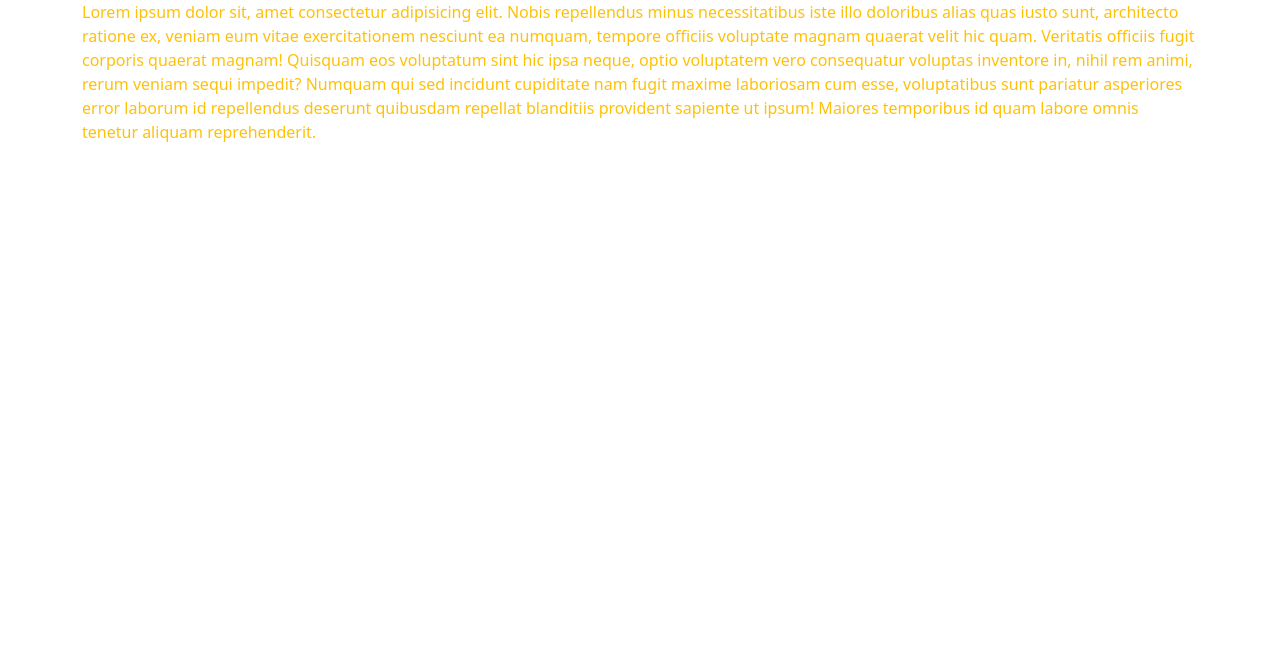
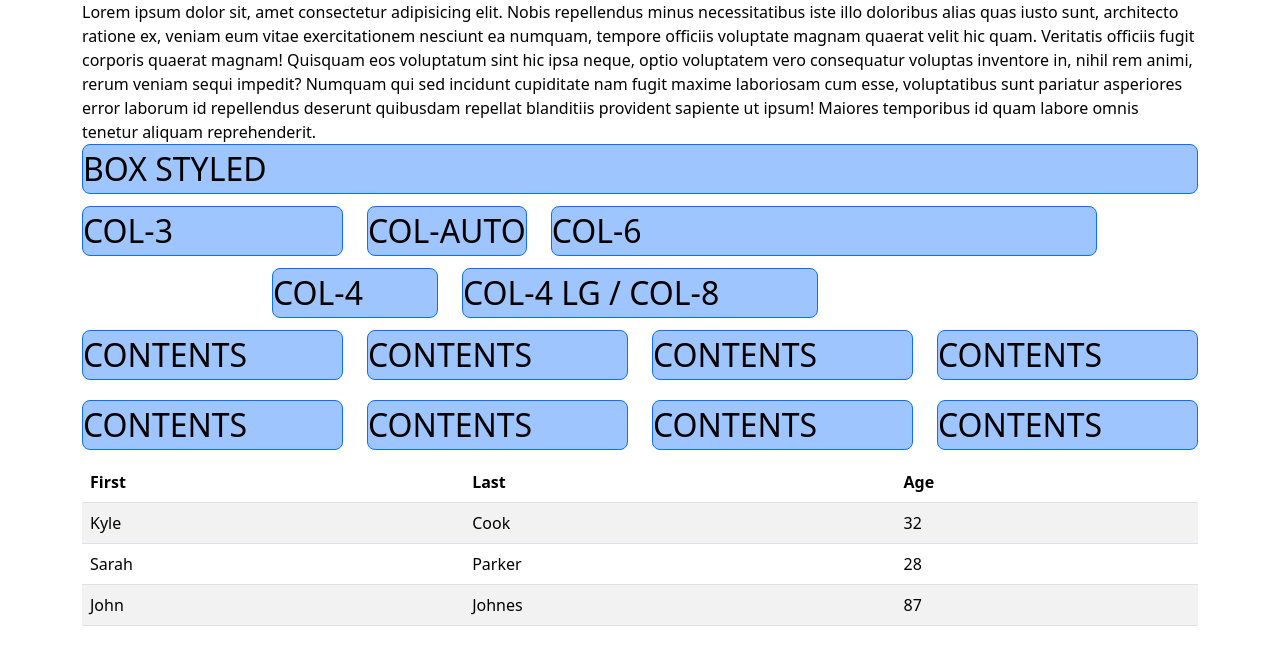
Before and after one commit to professorhobo31/Bootstrap-Sass-PracticeRepo, a website: page practice1/index.html in a window 1280 px wide. Drawn offline with Linux system fonts and the light colour scheme.

Commit message:
Complete practice up to tables section

```diff
--- a/notes.txt
+++ b/notes.txt
@@ -61,3 +61,7 @@ Additionally, and before starting the in-depth learning process with bootstrap,
 To truly begin working with bootstrap at this point, we must add the line '@import "../../node_modules/bootstrap/scss/bootstrap.scss";' to the beginning of our main.scss file. This line links to a sort of index file within the bootstrap package and imports all the standard variables, functions, components, etc.
 
 An important initial structure to understand within bootstrap is the grid system. Bootstrap handles its different objects by using classes assigned to each div, span or whatever within our html. Combined with some knowledge of emmet, this ends up becoming a dynamic workflow. The CONTAINER wraps our grid system. ROWS represent individual rows in our grid. And COLUMNS that represent columns inside our rows. So the system is 3 layers deep. The key feature in Bootstrap is that, through media queries, it adapts containers and text to the screen size. If we used "container-lg" every screen defined as "lg" (large) or smaller will see our container as a fluid, 100% width object but larger screens will have our container grow on breakpoints. Alternatively, "container-fluid" makes it always take 100% of the screen.
+
+We can add columns directly inside a container, without regard for the numbers: they will be distributed properly inside a container and they will have some gaps in between. They are programmed in such a way that each row has 12 column spaces. We can play with this: assigning a "col-6" class to our div will mean it'll take 50% of the space in our container. "col-auto" can be used whenever we want a column that gets resized to the text inside. When we exceed the 12 columns size, our columns simply wrap onto the next line.
+
+When it comes to tables, a few settings to remember are table-striped and table-striped-columns which allow us to make better looking tables very fast. "table-success" and "table-danger" can be used in each specific cell to color them green or red and better display our data. (remember table-primary and table-dark, etc)
--- a/practice1/gulpfile.js
+++ b/practice1/gulpfile.js
@@ -92,7 +92,7 @@ gulp.task('serve', gulp.series('sass', function(){
 
 
 
-   gulp.watch('src/*.html').on('change', browserSync.reload);
+   gulp.watch('./*.html').on('change', browserSync.reload);
 
   }));
 
@@ -124,4 +124,4 @@ gulp.task('fonts', () => {
 
 /* ejecucion */
 
-gulp.task('default', gulp.parallel('js', 'font-awesome', 'fonts', 'serve'))
+gulp.task('default', gulp.series('js', 'font-awesome', 'fonts', 'serve'))
--- a/practice1/index.html
+++ b/practice1/index.html
@@ -10,13 +10,110 @@
   </head>
 
   <body>
-
-    <div class="container-md">Lorem ipsum dolor sit, amet consectetur adipisicing elit. Nobis repellendus minus necessitatibus iste illo doloribus alias quas iusto sunt, architecto ratione ex, veniam eum vitae exercitationem nesciunt ea numquam, tempore officiis voluptate magnam quaerat velit hic quam. Veritatis officiis fugit corporis quaerat magnam! Quisquam eos voluptatum sint hic ipsa neque, optio voluptatem vero consequatur voluptas inventore in, nihil rem animi, rerum veniam sequi impedit? Numquam qui sed incidunt cupiditate nam fugit maxime laboriosam cum esse, voluptatibus sunt pariatur asperiores error laborum id repellendus deserunt quibusdam repellat blanditiis provident sapiente ut ipsum! Maiores temporibus id quam labore omnis tenetur aliquam reprehenderit.</div>
+    <div class="container-md" id="loremIpsum">
+      Lorem ipsum dolor sit, amet consectetur adipisicing elit. Nobis
+      repellendus minus necessitatibus iste illo doloribus alias quas iusto
+      sunt, architecto ratione ex, veniam eum vitae exercitationem nesciunt ea
+      numquam, tempore officiis voluptate magnam quaerat velit hic quam.
+      Veritatis officiis fugit corporis quaerat magnam! Quisquam eos voluptatum
+      sint hic ipsa neque, optio voluptatem vero consequatur voluptas inventore
+      in, nihil rem animi, rerum veniam sequi impedit? Numquam qui sed incidunt
+      cupiditate nam fugit maxime laboriosam cum esse, voluptatibus sunt
+      pariatur asperiores error laborum id repellendus deserunt quibusdam
+      repellat blanditiis provident sapiente ut ipsum! Maiores temporibus id
+      quam labore omnis tenetur aliquam reprehenderit.
+    </div>
 
     <!-- /////////////////////////////////////GRID PRACTICE//////////////////////////////////////////////// -->
 
+    <div class="container" id="practiceGrid">
+      <div class="row">
+        <div class="col"><div class="box">BOX STYLED</div></div>
+      </div>
+    </div>
+    <!-- notice how this grid fills the whole screen but the next one divides itself with some gaps-->
 
+    <div class="container" id="practiceGrid2">
+      <div class="row">
+        <div class="col-3"><div class="box">COL-3</div></div>
+        <div class="col-auto"><div class="box">COL-AUTO</div></div>
+        <div class="col-6"><div class="box">COL-6</div></div>
+      </div>
+    </div>
+    <!-- we need only keep adding columns that they will be distributed properly along our container-->
 
+    <div class="container" id="practiceGrid3">
+      <div class="row">
+        <div class="col-2 offset-2"><div class="box">COL-4</div></div>
+        <div class="col-lg-4 col-8">
+          <div class="box">COL-4 LG / COL-8</div>
+        </div>
+      </div>
+      <!-- the col-lg class tells bootstrap to size the column to 4 in large and above screens, then size it to 8 on smaller devices. Offset skips a couple spaces prior -->
+    </div>
+
+    <div class="container" id="practiceGrid4">
+      <div class="row row-cols-2 row-cols-lg-4 gy-2">
+        <!-- row cols 2 sets our grid to keep 2 columns as we add more and more content. gy sets the gap in the y dimension. To change the horizontal gaps, we use g-3, g-4, etc-->
+        <div class="col">
+          <div class="box">CONTENTS</div>
+        </div>
+        <div class="col">
+          <div class="box">CONTENTS</div>
+        </div>
+        <div class="col">
+          <div class="box">CONTENTS</div>
+        </div>
+        <div class="col">
+          <div class="box">CONTENTS</div>
+        </div>
+        <div class="col">
+          <div class="box">CONTENTS</div>
+        </div>
+        <div class="col">
+          <div class="box">CONTENTS</div>
+        </div>
+        <div class="col">
+          <div class="box">CONTENTS</div>
+        </div>
+        <div class="col">
+          <div class="box">CONTENTS</div>
+        </div>
+      </div>
+    </div>
+
+    <!-- /////////////////////////////////////TABLE PRACTICE/////////////////////////////////////////////// -->
+
+    <div id="tableContainer" class="container">
+      <table class="table table-striped">
+        <thead>
+          <tr>
+            <th>First</th>
+            <th>Last</th>
+            <th>Age</th>
+          </tr>
+        </thead>
+        <tbody>
+          <tr>
+            <td>Kyle</td>
+            <td>Cook</td>
+            <td>32</td>
+          </tr>
+          <tr>
+            <td>Sarah</td>
+            <td>Parker</td>
+            <td>28</td>
+          </tr>
+          <tr>
+            <td>John</td>
+            <td>Johnes</td>
+            <td>87</td>
+          </tr>
+        </tbody>
+      </table>
+    </div>
+    <!--Here we can see an example table. We can make our table have alternating colors with table-striped and
+    table-striped-columns-->
 
     <!-- /////////////////////////////////////BOOTSTRAP SCRIPS///////////////////////////////////////////// -->
     <script src="./src/js/jquery.min.js" charset="utf-8"></script>
--- a/practice1/src/scss/main.scss
+++ b/practice1/src/scss/main.scss
@@ -1,6 +1,15 @@
 @import "../../node_modules/bootstrap/scss/bootstrap.scss";
 
- body {
-     background-color: $white;
-     color: $yellow;
- }
+body {
+  background-color: $white;
+  color: $black;
+}
+
+.box {
+  background-color: $blue-200;
+  border: 1px solid $blue;
+  min-height: 50px;
+  font-size: 2rem;
+  border-radius: 0.5rem;
+  margin-bottom: 0.75rem;
+}
```
Also changed, not shown: practice1/src/css/main.css.
